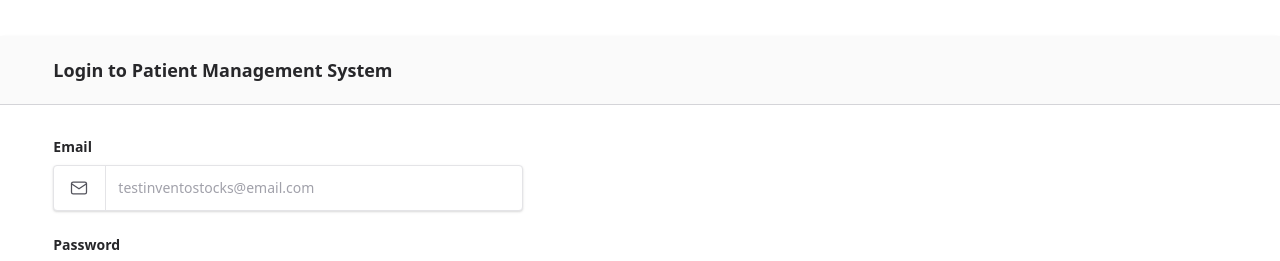
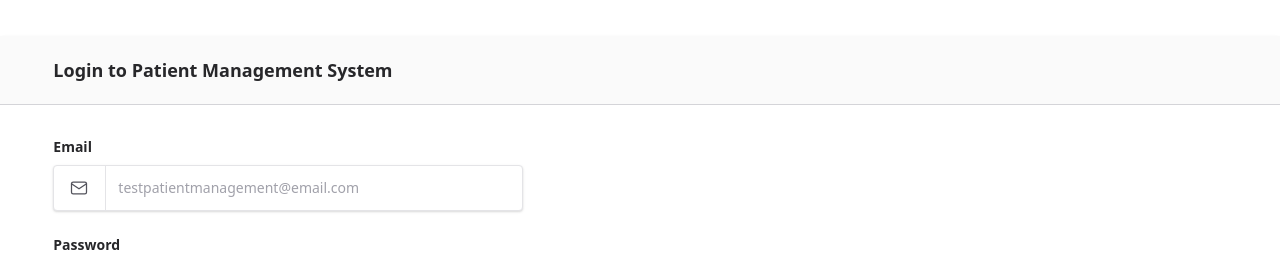
Before and after one commit to shahpreetk/patient-management-system-frontend, a React (Create React App) app: page /login in a window 1280 px wide. Shown: the top 261 px of the page. Built offline with nearby package versions, Linux system fonts and the light colour scheme; a web font is replaced by a local one.

Commit message:
changed names on login page

```diff
--- a/src/pages/Login.jsx
+++ b/src/pages/Login.jsx
@@ -88,7 +88,7 @@ export default function Login() {
                             name="email"
                             required={true}
                             className="w-full bg-transparent text-gray-800 dark:text-gray-100 focus:outline-none focus:border focus:border-indigo-700 font-normal py-3 flex items-center pl-16 text-sm rounded border shadow"
-                            placeholder="testinventostocks@email.com"
+                            placeholder="testpatientmanagement@email.com"
                           />
                         </div>
                       </div>
```
